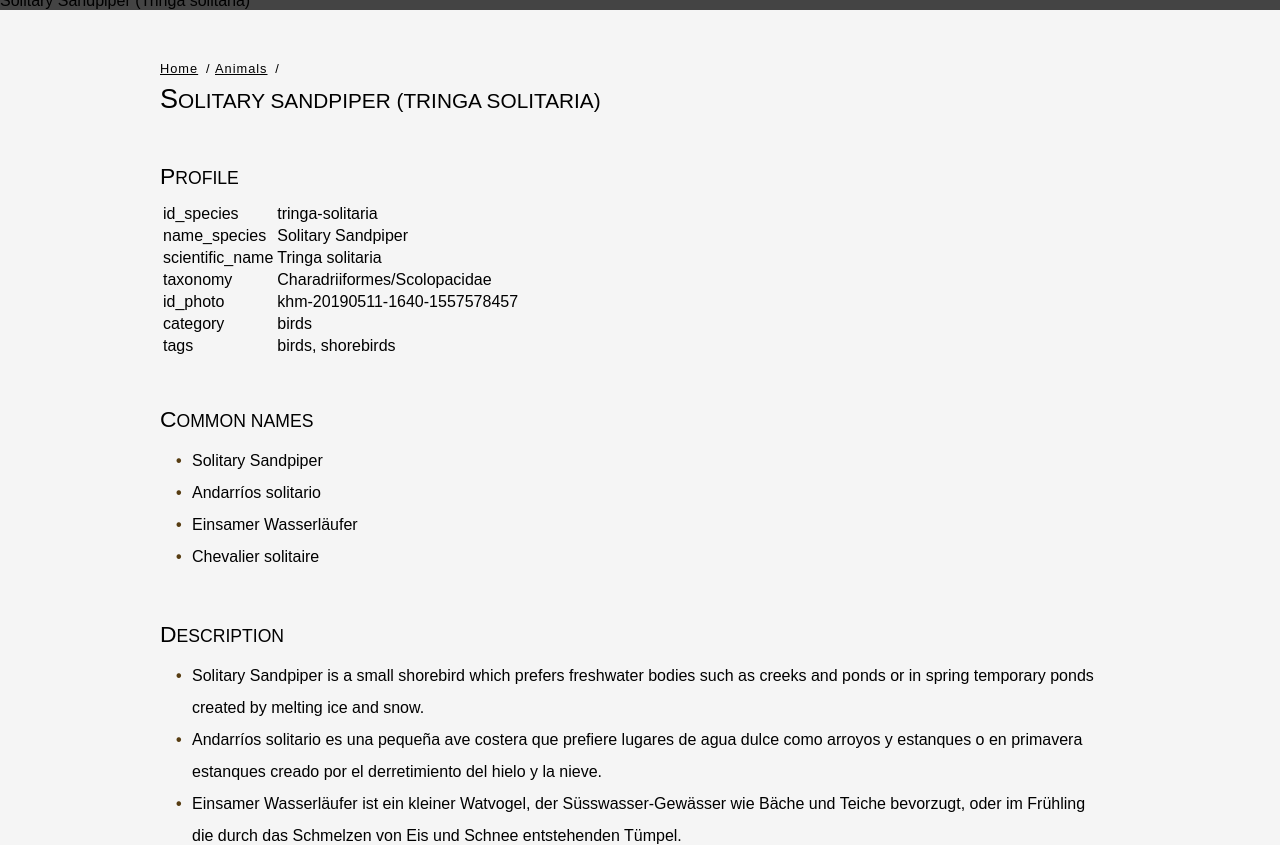
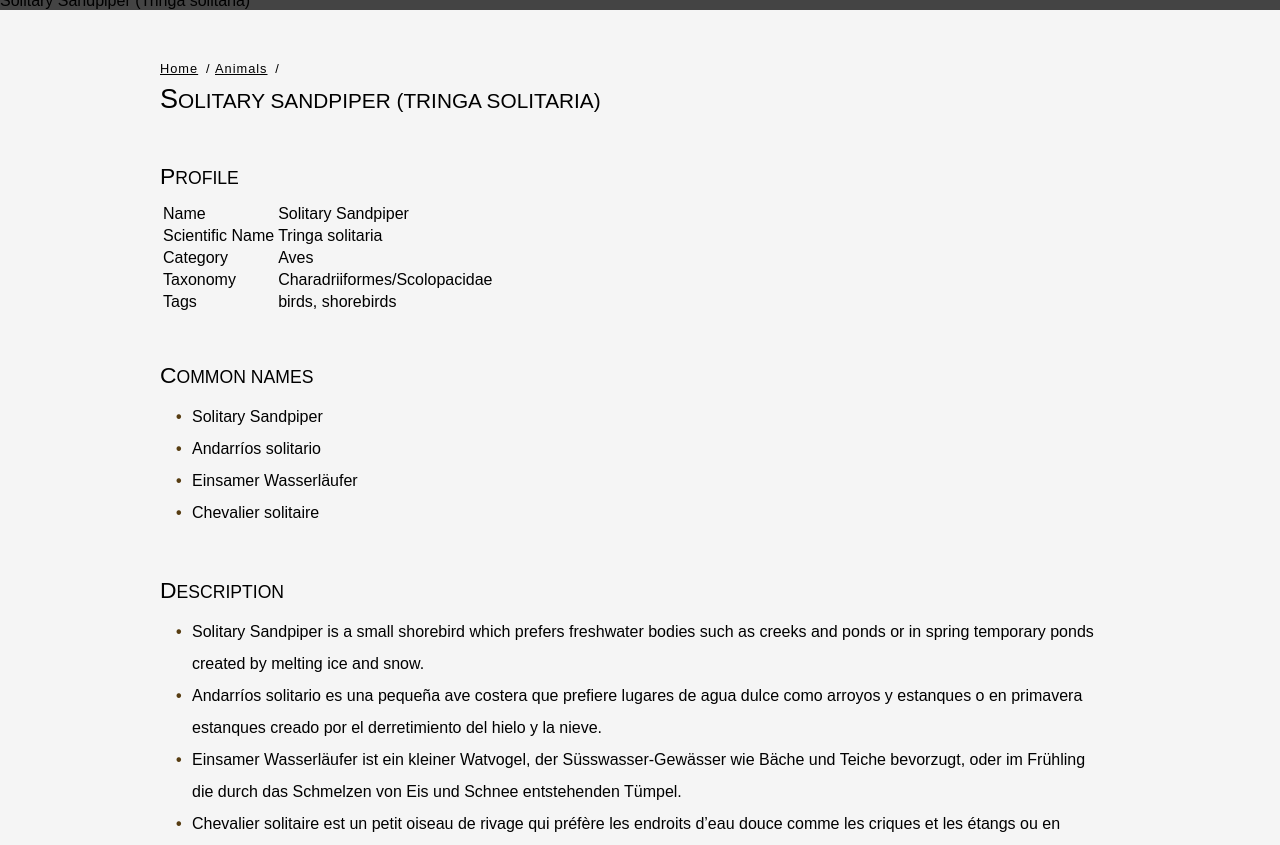
Before and after one commit to KHMuller/khmuller.github.io, a Jekyll site: the page built from animals/tringa-solitaria.md, in a window 1280 px wide and 900 px high, scrolled down 1006 px, cut to the strip 55-900 px from the top of the window. Built offline with Jekyll 4.4.1, drawn with Linux system fonts in a browser that asks for light colours.

Commit message:
Some fixes

```diff
--- a/_layouts/animal.html
+++ b/_layouts/animal.html
@@ -14,11 +14,11 @@
     <header><div class="wrapper"><h1><a href="/">khmuller <span>github.io</span></a></h1></div></header>
     <figure class="banner">
       <picture>
-        <source srcset="https://simaecnet.imgix.net/photos/{{ page.id_photo }}.jpg?w=1200&amp;h=300&amp;fit=crop&amp;auto=format,compress&amp;crop=entropy 1x,https://simaecnet.imgix.net/photos/{{ page.id_photo }}.jpg?w=2400&amp;h=600&amp;fit=crop&amp;auto=format,compress&amp;crop=entropy 2x," media="(min-width: 960px)">
-        <source srcset="https://simaecnet.imgix.net/photos/{{ page.id_photo }}.jpg?w=960&amp;h=320&amp;fit=crop&amp;auto=format,compress&amp;crop=entropy 1x,https://simaecnet.imgix.net/photos/{{ page.id_photo }}.jpg?w=1920&amp;h=640&amp;fit=crop&amp;auto=format,compress&amp;crop=entropy 2x," media="(min-width: 768px)">
-        <source srcset="https://simaecnet.imgix.net/photos/{{ page.id_photo }}.jpg?w=768&amp;h=384&amp;fit=crop&amp;auto=format,compress&amp;crop=entropy 1x,https://simaecnet.imgix.net/photos/{{ page.id_photo }}.jpg?w=1536&amp;h=768&amp;fit=crop&amp;auto=format,compress&amp;crop=entropy 2x," media="(min-width: 520px)">
-        <source srcset="https://simaecnet.imgix.net/photos/{{ page.id_photo }}.jpg?w=520&amp;h=390&amp;fit=crop&amp;auto=format,compress&amp;crop=entropy 1x,https://simaecnet.imgix.net/photos/{{ page.id_photo }}.jpg?w=1040&amp;h=780&amp;fit=crop&amp;auto=format,compress&amp;crop=entropy 2x," media="(max-width: 520px)">
-        <img src="https://simaecnet.imgix.net/photos/{{ page.id_photo }}.jpg?w=520&amp;h=390&amp;fit=crop&amp;auto=format,compress&amp;crop=entropy" alt="{{ page.title }}">
+        <source srcset="https://simaecnet.imgix.net/photos/{{ page.id_photo }}.jpg?w=1200&amp;h=300&amp;fit=crop&amp;auto=format,compress&amp;crop={{ page.id_photo }} 1x,https://simaecnet.imgix.net/photos/{{ page.presentation }}.jpg?w=2400&amp;h=600&amp;fit=crop&amp;auto=format,compress&amp;crop={{ page.presentation }} 2x," media="(min-width: 960px)">
+        <source srcset="https://simaecnet.imgix.net/photos/{{ page.id_photo }}.jpg?w=960&amp;h=320&amp;fit=crop&amp;auto=format,compress&amp;crop={{ page.presentation }} 1x,https://simaecnet.imgix.net/photos/{{ page.id_photo }}.jpg?w=1920&amp;h=640&amp;fit=crop&amp;auto=format,compress&amp;crop={{ page.presentation }} 2x," media="(min-width: 768px)">
+        <source srcset="https://simaecnet.imgix.net/photos/{{ page.id_photo }}.jpg?w=768&amp;h=384&amp;fit=crop&amp;auto=format,compress&amp;crop={{ page.presentation }} 1x,https://simaecnet.imgix.net/photos/{{ page.id_photo }}.jpg?w=1536&amp;h=768&amp;fit=crop&amp;auto=format,compress&amp;crop={{ page.presentation }} 2x," media="(min-width: 520px)">
+        <source srcset="https://simaecnet.imgix.net/photos/{{ page.id_photo }}.jpg?w=520&amp;h=390&amp;fit=crop&amp;auto=format,compress&amp;crop={{ page.presentation }} 1x,https://simaecnet.imgix.net/photos/{{ page.id_photo }}.jpg?w=1040&amp;h=780&amp;fit=crop&amp;auto=format,compress&amp;crop={{ page.presentation }} 2x," media="(max-width: 520px)">
+        <img src="https://simaecnet.imgix.net/photos/{{ page.id_photo }}.jpg?w=520&amp;h=390&amp;fit=crop&amp;auto=format,compress&amp;crop={{ page.presentation }}" alt="{{ page.title }}">
       </picture>
       <figcaption>
         {{ page.title }}
--- a/animals/tringa-solitaria.md
+++ b/animals/tringa-solitaria.md
@@ -10,13 +12,11 @@
 ### Profile
 
 {: #profile}
-|id_species|tringa-solitaria|
-|name_species|Solitary Sandpiper|
-|scientific_name|Tringa solitaria|
-|taxonomy|Charadriiformes/Scolopacidae|
-|id_photo|khm-20190511-1640-1557578457|
-|category|birds|
-|tags|birds, shorebirds|
+|Name|Solitary Sandpiper|
+|Scientific Name|Tringa solitaria|
+|Category|Aves|
+|Taxonomy|Charadriiformes/Scolopacidae|
+|Tags|birds, shorebirds|
 
 ### Common Names
 
```
Also changed, not shown: other parts of animals/tringa-solitaria.md (+2 -0 lines).
